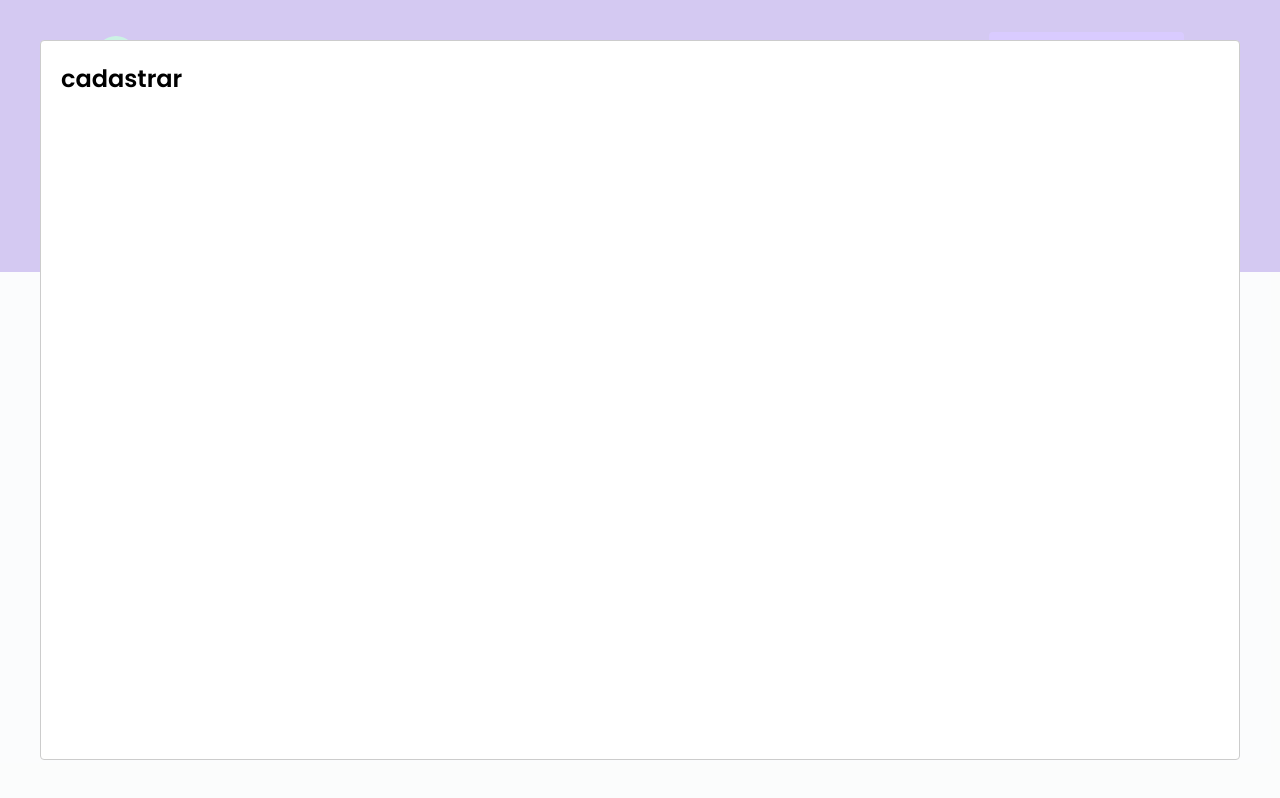
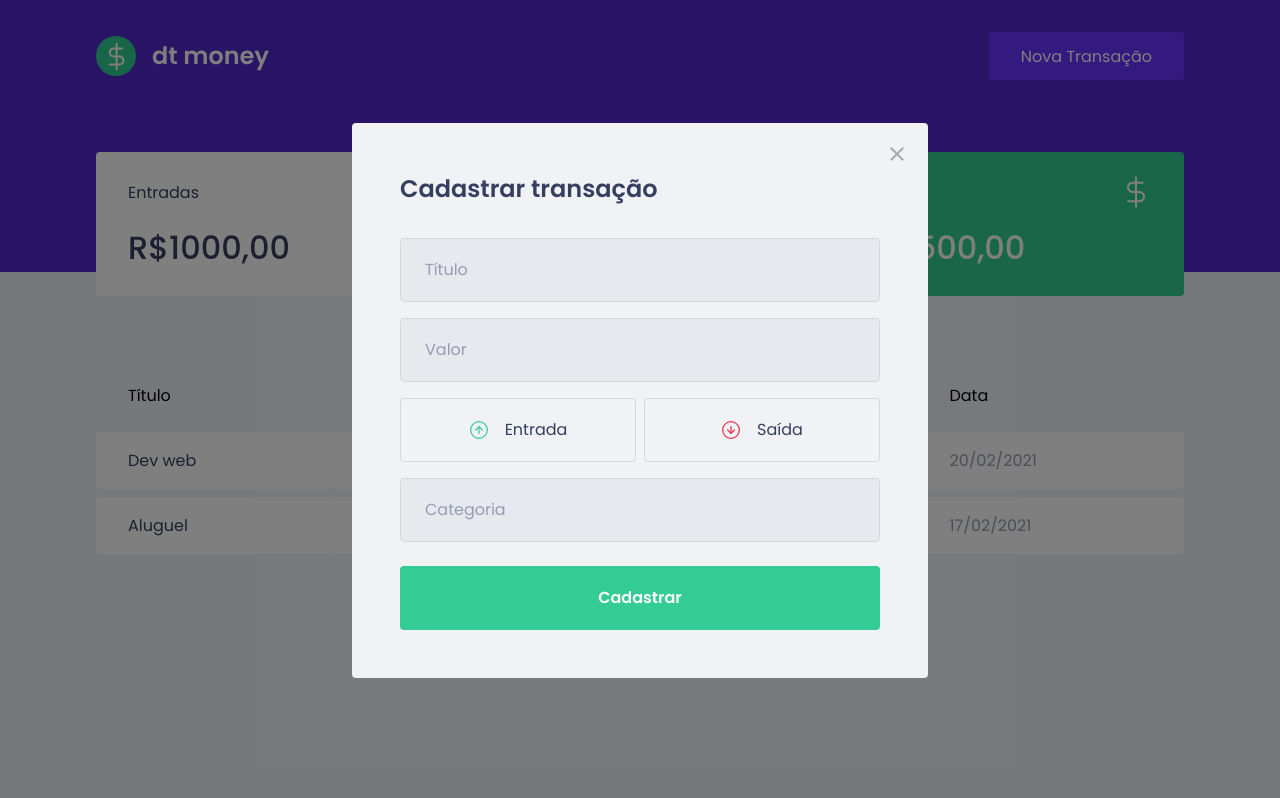
Before and after one commit to tostechbr/dtmoney-ignite, a React (Create React App) app: page / in a window 1280 px wide. Both pictures are taken after a click on the button "Nova Transação". Built offline with nearby package versions, Linux system fonts and the light colour scheme; no server answers; what miragejs would draw is missing.

Commit message:
dt-money Ignite

```diff
--- a/package.json
+++ b/package.json
@@ -5,6 +5,7 @@
   "dependencies": {
     "axios": "^0.21.1",
     "miragejs": "^0.1.41",
+    "polished": "^4.1.1",
     "react": "^17.0.1",
     "react-dom": "^17.0.1",
     "react-modal": "^3.12.1",
--- a/src/components/NewTransactionModal/index.tsx
+++ b/src/components/NewTransactionModal/index.tsx
@@ -1,4 +1,11 @@
 import Modal from 'react-modal';
+
+import incomeImg from '../../assets/income.svg'
+import outcomeImg from '../../assets/outcome.svg'
+import closeImg from "../../assets/close.svg"
+
+import {Container, TransactionTypeContainer } from './styles'
+
 
 interface NewTransactionModalProps {
     isOpen: boolean;
@@ -10,8 +17,55 @@
         <Modal
           isOpen={isOpen}
           onRequestClose={onRequestClose}
+          overlayClassName="react-modal-overlay"
+          className="react-modal-content"
         >
-          <h2>cadastrar</h2>
+
+        <button type="button"
+            onClick={onRequestClose}
+            className="react-modal-close"
+        >
+            <img src={closeImg} alt="Fechar Modal"/>
+        </button>
+
+        <Container>
+            <h2>Cadastrar transação</h2>
+
+            <input
+            placeholder="Título"
+            />
+
+            <input
+            type="Number"
+            placeholder="Valor"
+            />
+
+            <TransactionTypeContainer>
+                <button
+                    type="button"
+                >
+                    <img src={incomeImg} alt="Entrada" />
+                    <span>Entrada</span>
+                </button>
+
+                <button
+                    type="button"
+                >
+                    <img src={outcomeImg} alt="Saída" />
+                    <span>Saída</span>
+                </button>
+            </TransactionTypeContainer>
+
+            <input
+            placeholder="Categoria"
+            />
+
+            <button type="submit">
+                Cadastrar
+            </button>
+
+        </Container>
+
         </Modal>
     )
 }
--- a/src/components/NewTransactionModal/styles.ts
+++ b/src/components/NewTransactionModal/styles.ts
@@ -1,3 +1,88 @@
 import styled from 'styled-components'
+import {darken} from 'polished'
 
-export const Container = styled.div``;
+export const Container = styled.form`
+    h2 {
+        color: var(--text-title);
+        font-size: 1.5rem;
+        margin-bottom: 2rem;
+    }
+
+    input {
+        width: 100%;
+        padding: 0 1.5rem;
+        height: 4rem;
+        border-radius: 0.25rem;
+
+        border: 1px solid #d7d7d7;
+        background: #e7e9ee;
+
+        font-weight: 400;
+        font-size: 1rem;
+
+        &::placeholder {
+            color: var(--text-body);
+        }
+
+        & + input {
+            margin-top: 1rem;
+        }
+    }
+
+    button[type="submit"] {
+        width: 100%;
+        padding: 0 1.5rem;
+        height: 4rem;
+        background: var(--green);
+        color: #fff;
+        border-radius: 0.25rem;
+        border: 0;
+        font-size: 1rem;
+        margin-top: 1.5rem;
+        font-weight: 600;
+
+        transition: filter 0.2s;
+
+        &:hover {
+            filter: brightness(0.9)
+        }
+    }
+`;
+
+export const TransactionTypeContainer = styled.div`
+    margin: 1rem 0;
+    display: grid;
+    grid-template-columns: 1fr 1fr;
+    gap: 0.5rem;
+
+    button{
+        height: 4rem;
+        border: 1px solid #d7d7d7;
+        border-radius: 0.25rem;
+
+        background: transparent;
+
+        display: flex;
+        align-items: center;
+        justify-content: center;
+
+        transition: border-color 0.2s;
+
+        &:hover {
+            border-color: ${darken(0.1, '#d7d7d7')};
+        }
+
+        img {
+            width: 20px;
+            height: 20px;
+        }
+
+        span {
+            display: inline-block;
+            margin-left: 1rem;
+            font-size: 1rem;
+            color: var(--text-title);
+        }
+    }
+
+`;
--- a/src/styles/global.ts
+++ b/src/styles/global.ts
@@ -50,4 +50,40 @@
         opacity: 0,6;
         cursor: not-allowed;
     }
+
+    .react-modal-overlay{
+        background: rgba(0, 0, 0, 0.5);
+
+        position: fixed; //por conta do scroll
+        top:0;
+        bottom:0;
+        right:0;
+        left:0;
+
+        display:flex;
+        align-items: center;
+        justify-content: center;
+    }
+    .react-modal-content{
+        width: 100%;
+        max-width: 576px;
+        background: var(--background);
+        padding: 3rem;
+        position: relative;
+        border-radius: 0.25rem;
+    }
+
+    .react-modal-close{
+        position: absolute;
+        right: 1.5rem;
+        top: 1.5rem;
+        border: 0;
+        background: transparent;
+
+        transition: filter 0.2s;
+
+        &:hover {
+            filter: brightness(0.8);
+        }
+    }
 `
```
Also changed, not shown: 1 other file (tests, documents, lock files or other folders).
